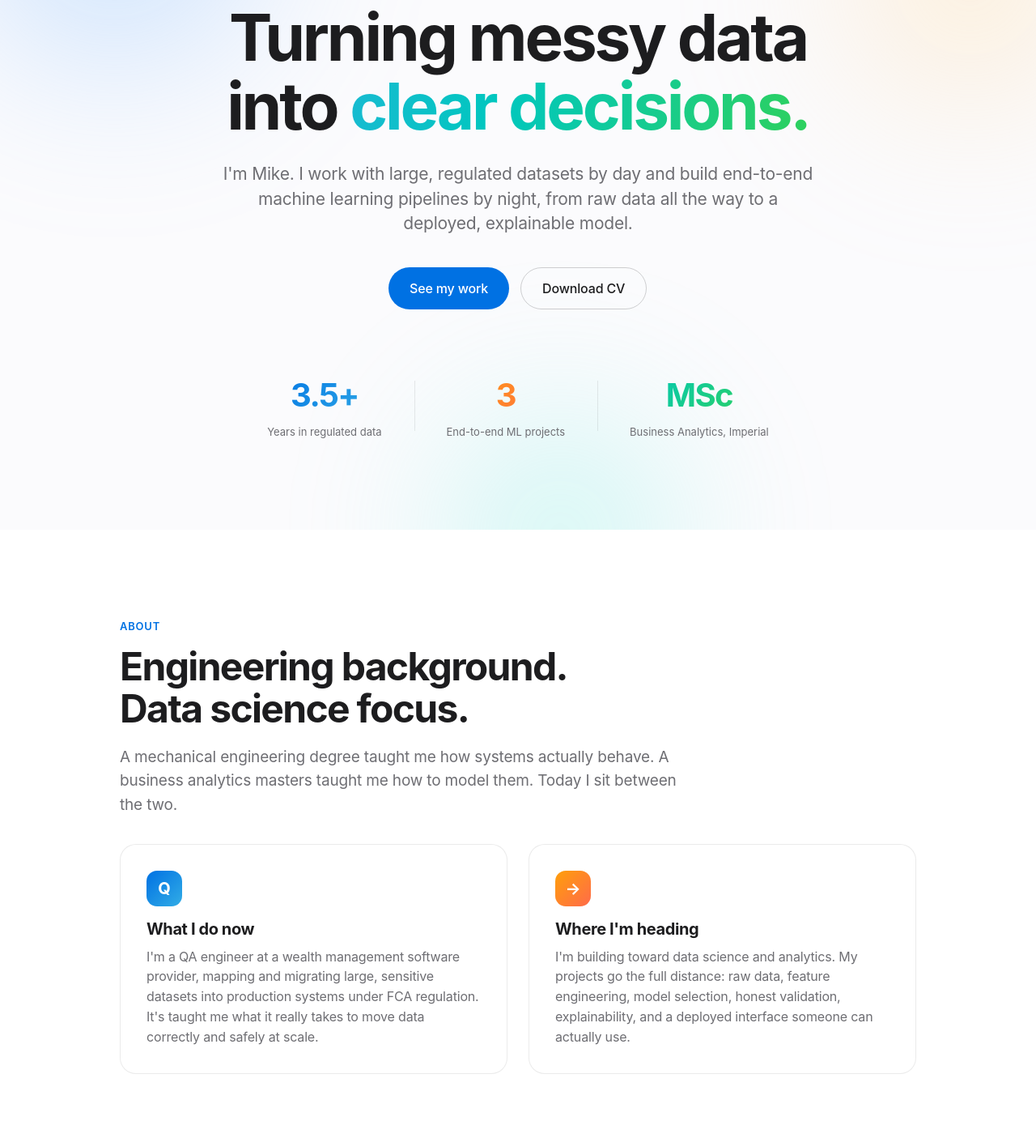
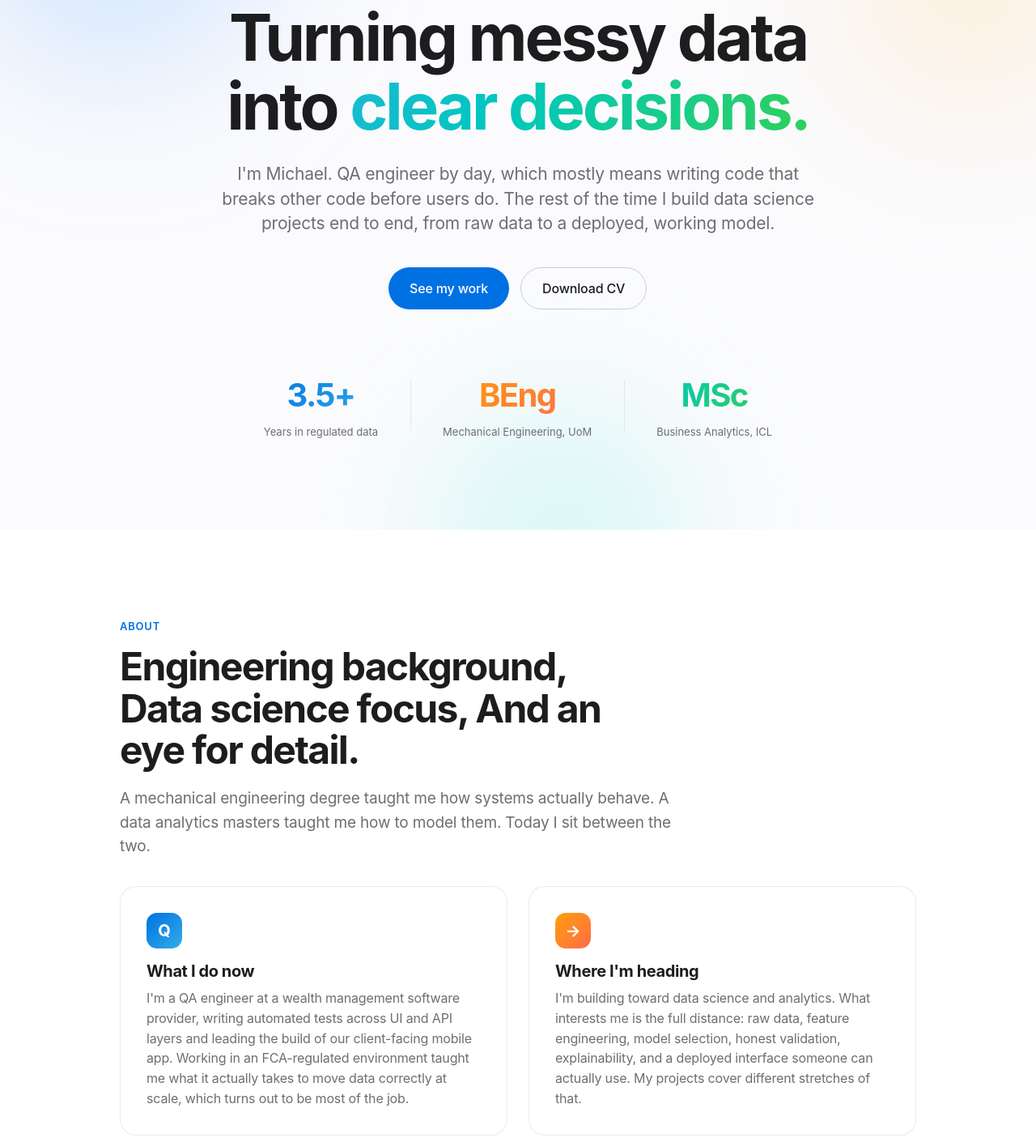
Before and after one commit to michalisp2906/github.io, a plain HTML site: page index.html in a window 1280 px wide. Shown: the part 211-1616 px from the top of the page at 81% size. Drawn offline with Linux system fonts and the light colour scheme.

Commit message:
Update index.html

```diff
--- a/index.html
+++ b/index.html
@@ -3,7 +3,7 @@
 <head>
 <meta charset="UTF-8">
 <meta name="viewport" content="width=device-width, initial-scale=1.0">
-<title>Mike — Data & Analytics</title>
+<title>Michael Papamichael</title>
 <meta name="description" content="Data science and analytics portfolio.">
 <link rel="preconnect" href="https://fonts.googleapis.com">
 <link rel="preconnect" href="https://fonts.gstatic.com" crossorigin>
@@ -313,8 +313,8 @@
     <p class="eyebrow rise d1">Data Science &amp; Analytics</p>
     <h1 class="rise d2">Turning messy data into <span class="grad">clear decisions.</span></h1>
     <p class="sub rise d3">
-      I'm Mike. I work with large, regulated datasets by day and build end-to-end machine learning
-      pipelines by night, from raw data all the way to a deployed, explainable model.
+      I'm Michael. QA engineer by day, which mostly means writing code that breaks other code before users do.
+      The rest of the time I build data science projects end to end, from raw data to a deployed, working model.
     </p>
     <div class="hero-cta rise d4">
       <a class="btn btn-fill" href="#work">See my work</a>
@@ -327,12 +327,12 @@
         <div class="lbl">Years in regulated data</div>
       </div>
       <div class="stat">
-        <div class="num">3</div>
-        <div class="lbl">End-to-end ML projects</div>
+        <div class="num">BEng</div>
+        <div class="lbl">Mechanical Engineering, UoM</div>
       </div>
       <div class="stat">
         <div class="num">MSc</div>
-        <div class="lbl">Business Analytics, Imperial</div>
+        <div class="lbl">Business Analytics, ICL</div>
       </div>
     </div>
   </div>
@@ -343,9 +343,9 @@
   <div class="wrap">
     <div class="reveal">
       <p class="kicker">About</p>
-      <h2 class="sec-title">Engineering background. Data science focus.</h2>
+      <h2 class="sec-title">Engineering background, Data science focus, And an eye for detail.</h2>
       <p class="sec-lead">
-        A mechanical engineering degree taught me how systems actually behave. A business analytics
+        A mechanical engineering degree taught me how systems actually behave. A data analytics
         masters taught me how to model them. Today I sit between the two.
       </p>
     </div>
@@ -355,18 +355,18 @@
         <div class="icon ic-blue">Q</div>
         <h3>What I do now</h3>
         <p>
-          I'm a QA engineer at a wealth management software provider, mapping and migrating large,
-          sensitive datasets into production systems under FCA regulation. It's taught me what it
-          really takes to move data correctly and safely at scale.
+          I'm a QA engineer at a wealth management software provider, writing automated tests across UI
+          and API layers and leading the build of our client-facing mobile app. Working in an FCA-regulated
+          environment taught me what it actually takes to move data correctly at scale, which turns out to be most of the job.
         </p>
       </div>
       <div class="about-card reveal">
         <div class="icon ic-warm">→</div>
         <h3>Where I'm heading</h3>
         <p>
-          I'm building toward data science and analytics. My projects go the full distance: raw data,
-          feature engineering, model selection, honest validation, explainability, and a deployed
-          interface someone can actually use.
+          I'm building toward data science and analytics. What interests me is the full distance: raw data,
+          feature engineering, model selection, honest validation, explainability, and a deployed interface
+          someone can actually use. My projects cover different stretches of that.
         </p>
       </div>
     </div>
@@ -423,8 +423,8 @@
   <div class="wrap">
     <div class="reveal">
       <p class="kicker">Selected work</p>
-      <h2 class="sec-title">Projects built end to end.</h2>
-      <p class="sec-lead">Not notebooks. Pipelines, models, and interfaces that run.</p>
+      <h2 class="sec-title">Project portoflio.</h2>
+      <p class="sec-lead">From fuel price fairness, to real estate and UK fuel type popularity models.</p>
     </div>
 
     <div class="proj-grid">
@@ -435,8 +435,8 @@
           <div class="proj-head">
             <h3>UK Fuel Pricing Fairness</h3>
             <div class="proj-links">
-              <a href="#">GitHub ↗</a>      <!-- EDIT: repo URL -->
-              <a href="#">Live demo ↗</a>   <!-- EDIT: Streamlit URL -->
+              <a href="#">https://github.com/michalisp2906/fuel-fairness-project</a>      <!-- EDIT: repo URL -->
+              <a href="#">https://fuel-fairness-project.streamlit.app/</a>   <!-- EDIT: Streamlit URL -->
             </div>
           </div>
           <p class="desc">
@@ -459,7 +459,7 @@
           <div class="proj-head">
             <h3>NYC Property Price Prediction</h3>
             <div class="proj-links">
-              <a href="#">GitHub ↗</a>      <!-- EDIT: repo URL -->
+              <a href="#">https://github.com/michalisp2906/ny-real-estate-prediction</a>      <!-- EDIT: repo URL -->
             </div>
           </div>
           <p class="desc">
@@ -480,7 +480,7 @@
           <div class="proj-head">
             <h3>DVLA Vehicle Registration Trends</h3>
             <div class="proj-links">
-              <a href="#">GitHub ↗</a>      <!-- EDIT: repo URL -->
+              <a href="#">https://github.com/michalisp2906/car_market_model</a>      <!-- EDIT: repo URL -->
             </div>
           </div>
           <p class="desc">
```
